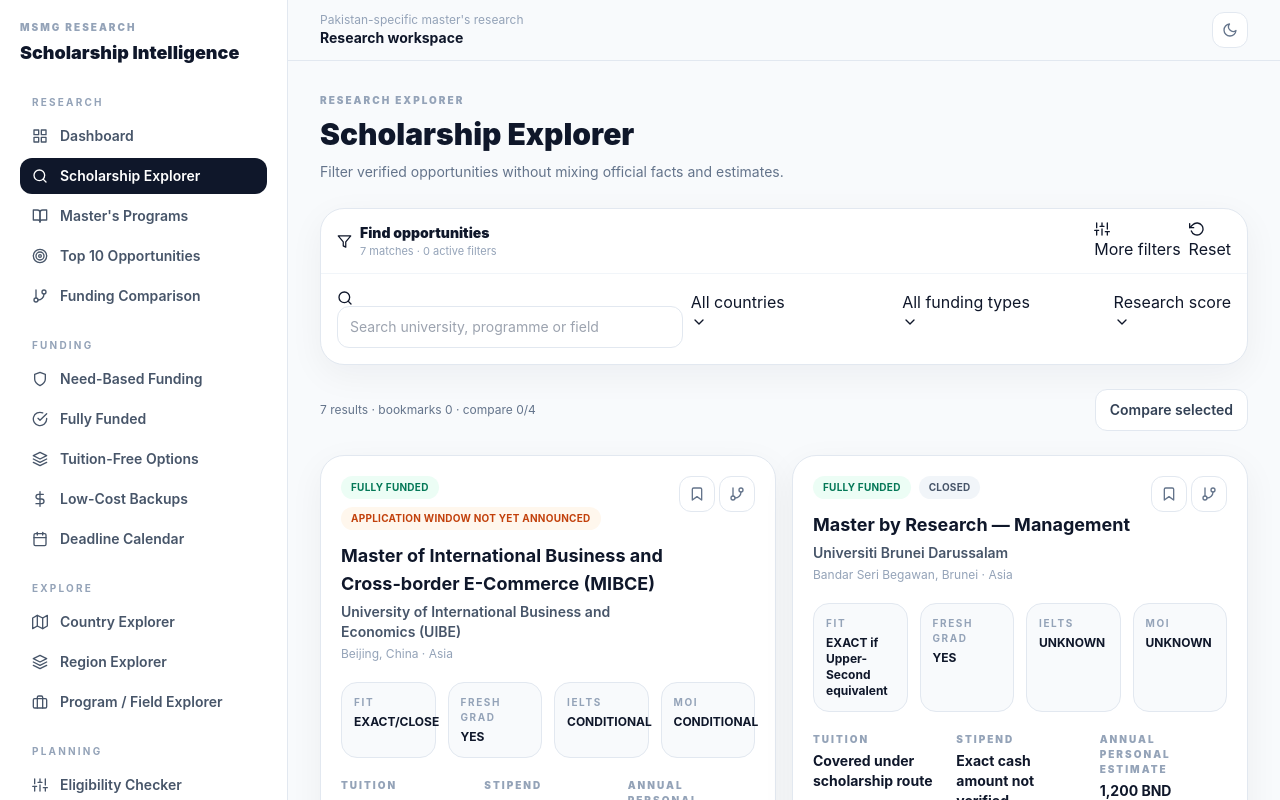
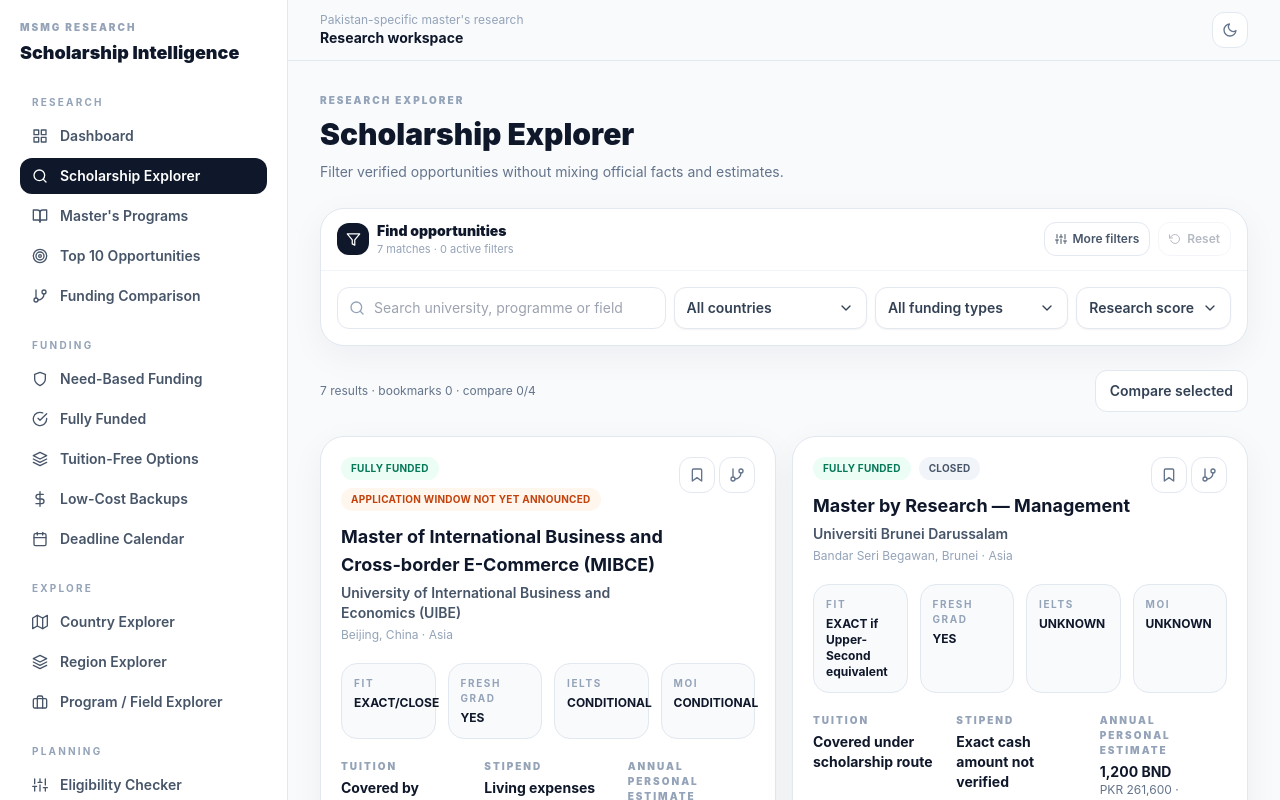
Before and after one commit to Sindhi-Hacker/MSMG-Scholorships, a React (Vite) app: page /scholarships in a window 1280 px wide. Shown: the top 800 px of the page. Built offline with nearby package versions, Linux system fonts and the light colour scheme.

Commit message:
Add compact filter, dropdown and dialog styles

```diff
--- a/src/index.css
+++ b/src/index.css
@@ -15,3 +15,22 @@
 .eyebrow{@apply text-[10px] font-black uppercase tracking-[.2em] text-slate-400}
 .chip{@apply inline-flex items-center gap-1.5 rounded-full border border-slate-200 px-2.5 py-1 text-[11px] font-semibold text-slate-600 dark:border-slate-800 dark:text-slate-300}
 }
+.dialog-backdrop{@apply fixed inset-0 z-[100] flex items-center justify-center bg-slate-950/45 p-4 backdrop-blur-sm}
+.dialog-card{@apply w-full max-w-md rounded-3xl border border-slate-200 bg-white p-5 shadow-2xl dark:border-slate-800 dark:bg-slate-900 sm:p-6}
+.dialog-icon{@apply flex h-10 w-10 items-center justify-center rounded-2xl}
+.dialog-icon-warning{@apply bg-amber-100 text-amber-700 dark:bg-amber-400/10 dark:text-amber-300}
+.dialog-icon-success{@apply bg-emerald-100 text-emerald-700 dark:bg-emerald-400/10 dark:text-emerald-300}
+.dialog-icon-info{@apply bg-sky-100 text-sky-700 dark:bg-sky-400/10 dark:text-sky-300}
+.filter-section-icon{@apply flex h-8 w-8 items-center justify-center rounded-xl bg-slate-900 text-white dark:bg-white dark:text-slate-900}
+.btn-compact{@apply inline-flex items-center justify-center gap-1.5 rounded-xl border border-slate-200 bg-white px-2.5 py-2 text-xs font-semibold text-slate-600 transition hover:border-slate-300 hover:bg-slate-50 disabled:cursor-not-allowed disabled:opacity-40 dark:border-slate-800 dark:bg-slate-950 dark:text-slate-300 dark:hover:bg-slate-900}
+.filter-count{@apply inline-flex min-w-5 h-5 items-center justify-center rounded-full bg-slate-900 px-1.5 text-[10px] font-black text-white dark:bg-white dark:text-slate-900}
+.dropdown-trigger{@apply flex min-h-[42px] w-full items-center justify-between gap-2 rounded-xl border border-slate-200 bg-white px-3 text-sm font-semibold text-slate-700 shadow-sm outline-none transition hover:border-slate-300 focus:border-slate-400 dark:border-slate-800 dark:bg-slate-950 dark:text-slate-200 dark:hover:border-slate-700}
+.dropdown-trigger-open{@apply border-slate-400 ring-2 ring-slate-900/5 dark:border-slate-600 dark:ring-white/5}
+.dropdown-menu{@apply absolute left-0 right-0 top-[calc(100%+6px)] z-50 overflow-hidden rounded-2xl border border-slate-200 bg-white shadow-2xl dark:border-slate-800 dark:bg-slate-900}
+.dropdown-search{@apply m-2 w-[calc(100%-1rem)] rounded-xl border border-slate-200 bg-slate-50 px-3 py-2 text-sm outline-none focus:border-slate-400 dark:border-slate-800 dark:bg-slate-950}
+.dropdown-option{@apply flex w-full items-center justify-between gap-3 rounded-xl px-3 py-2.5 text-left text-xs font-semibold text-slate-600 transition hover:bg-slate-100 dark:text-slate-300 dark:hover:bg-slate-800}
+.dropdown-option-selected{@apply bg-slate-100 text-slate-900 dark:bg-slate-800 dark:text-white}
+.filter-search{padding-left:2.25rem}
+.filter-search-icon{@apply pointer-events-none absolute left-3 top-1/2 z-10 -translate-y-1/2 text-slate-400}
+.filter-label{@apply mb-1.5 block text-[10px] font-black uppercase tracking-[.14em] text-slate-400}
+.filter-note{@apply flex items-center rounded-xl border border-dashed border-slate-200 px-3 text-[11px] leading-5 text-slate-400 dark:border-slate-800}
```
